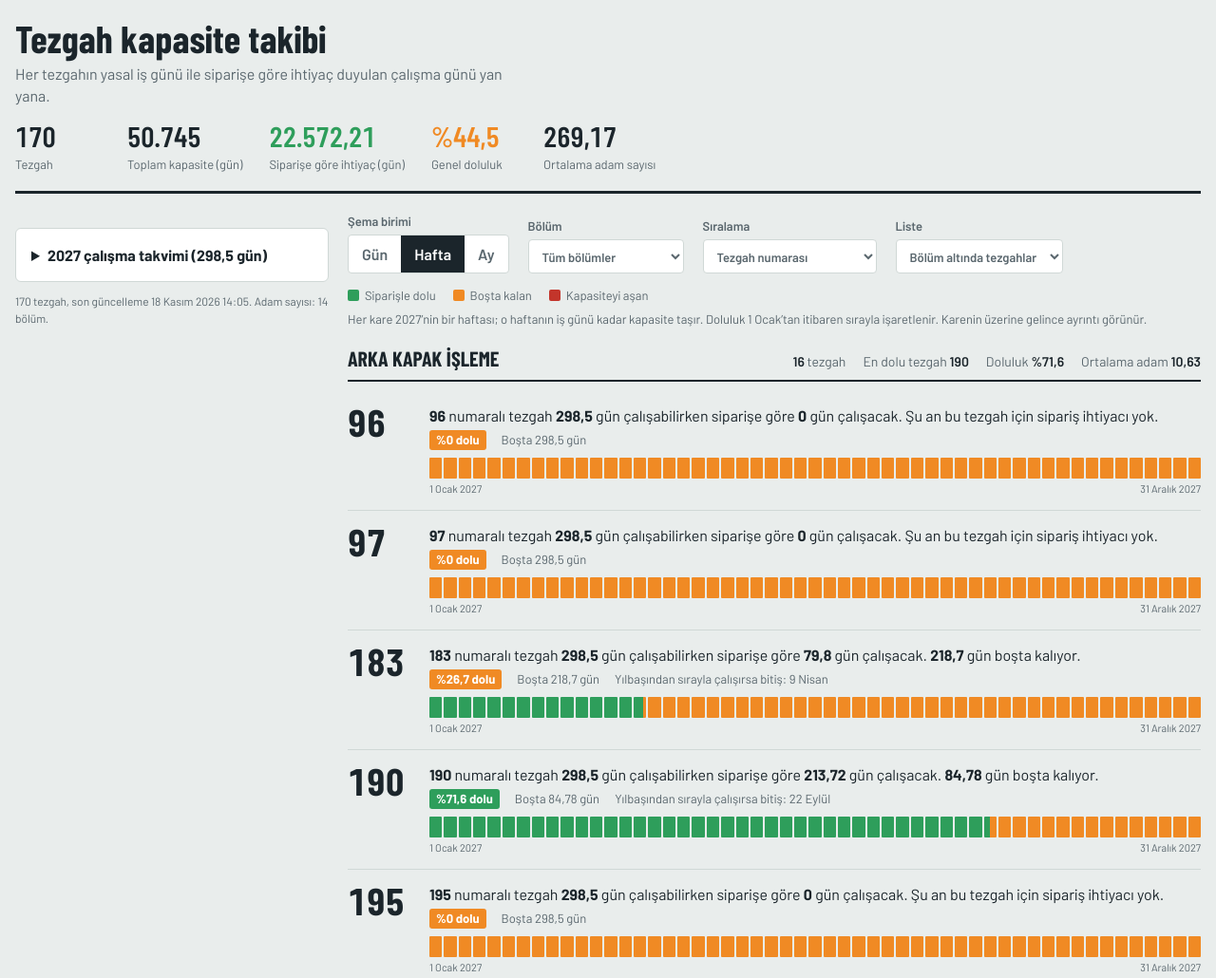
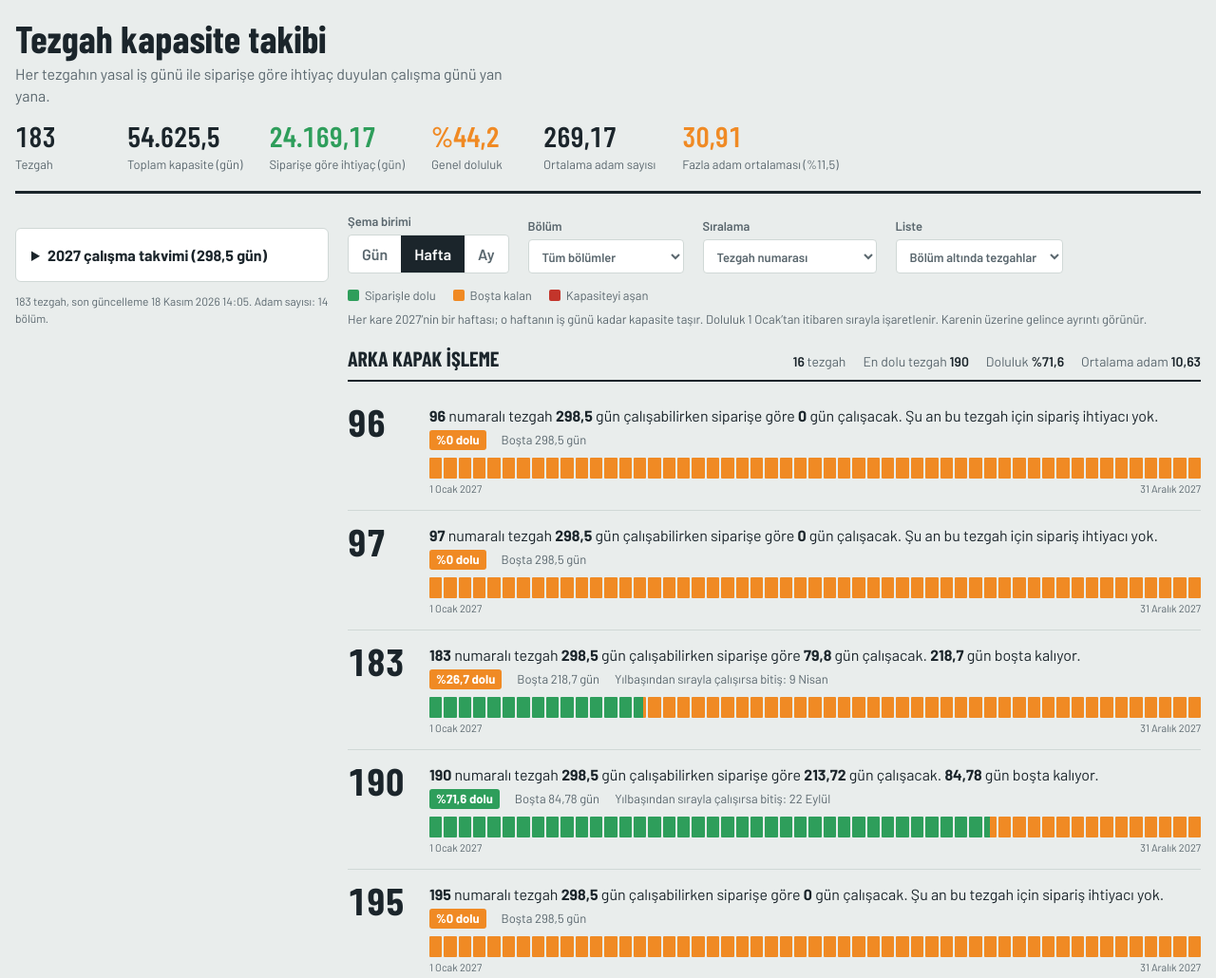
Before and after one commit to yunuskilic1989/tezgah-kapasite, a plain HTML site: page index.html in a window 1280 px wide. Shown: the top 1030 px of the page at 95% size. Drawn offline with nearby package versions, Linux system fonts and the light colour scheme.

Commit message:
Add files via upload

```diff
--- a/index.html
+++ b/index.html
@@ -89,6 +89,7 @@ textarea{min-height:110px;resize:vertical;font-family:ui-monospace,Consolas,mono
 .adamrow span{text-align:center;font-family:"Barlow Condensed","Arial Narrow",sans-serif;font-size:13px;font-weight:600;background:var(--surface-2);border:1px solid var(--line);border-radius:3px;padding:1px 0;white-space:nowrap;overflow:hidden}
 .ghead + .adamwrap{margin:0 0 10px}
 .adamwrap .hint{margin:0 0 3px}
+.adamrow span.fz{color:var(--bos);border-color:var(--bos)}
 
 .mach{display:grid;grid-template-columns:auto 1fr;gap:4px 16px;padding:14px 0;border-bottom:1px solid var(--line)}
 .mach:last-child{border-bottom:0}
@@ -239,6 +240,32 @@ textarea{min-height:110px;resize:vertical;font-family:ui-monospace,Consolas,mono
   const pct = r => '%' + (r*100).toLocaleString('tr-TR',{maximumFractionDigits:1});
   const esc = s => String(s ?? '').replace(/[&<>"']/g, c => ({'&':'&amp;','<':'&lt;','>':'&gt;','"':'&quot;',"'":'&#39;'}[c]));
   const idOf = t => String(t).trim().replace(/[^A-Za-z0-9_-]/g,'_').slice(0,120) || 'x';
+  // Aynı tezgah numarası farklı bölümlerde olabilir: anahtar bölüm + tezgah
+  const rowKey = r => String(r.bolum || '').trim().toLocaleLowerCase('tr') + '|' + String(r.tezgah).trim();
+  // Excel CSV'si: tırnaklı hücreler (içinde satır sonu olabilir), sekme ya da noktalı virgül ayracı
+  function csvRows(text){
+    text = text.replace(/^\ufeff/, '');
+    const ilk = text.split(/\r?\n/)[0] || '';
+    const ayrac = ilk.includes('\t') ? '\t' : ';';
+    const rows = []; let row = [], cell = '', q = false;
+    for (let i = 0; i < text.length; i++){
+      const ch = text[i];
+      if (q){
+        if (ch === '"'){ if (text[i+1] === '"'){ cell += '"'; i++; } else q = false; }
+        else cell += ch;
+      } else if (ch === '"' && cell === '') q = true;
+      else if (ch === ayrac){ row.push(cell); cell = ''; }
+      else if (ch === '\n' || ch === '\r'){
+        if (ch === '\r' && text[i+1] === '\n') i++;
+        row.push(cell); cell = '';
+        if (row.some(c => c.trim() !== '')) rows.push(row);
+        row = [];
+      } else cell += ch;
+    }
+    row.push(cell);
+    if (row.some(c => c.trim() !== '')) rows.push(row);
+    return rows.map(r => r.map(c => c.replace(/\s*\n\s*/g, ' ').trim()));
+  }
   const BOLUMSUZ = 'Bölüm girilmedi';
 
   function parseNum(s){
@@ -251,7 +278,7 @@ textarea{min-height:110px;resize:vertical;font-family:ui-monospace,Consolas,mono
 
   // ---------- storage ----------
   function localLoad(){
-    try { const raw = localStorage.getItem('tezgah-kapasite'); if (raw) JSON.parse(raw).forEach(r => state.rows.set(idOf(r.tezgah), { ...r, yasal: CAL.total })); } catch(e){}
+    try { const raw = localStorage.getItem('tezgah-kapasite'); if (raw) JSON.parse(raw).forEach(r => state.rows.set(rowKey(r), { ...r, yasal: CAL.total })); } catch(e){}
   }
   function localSave(){
     degisti = true;
@@ -259,7 +286,7 @@ textarea{min-height:110px;resize:vertical;font-family:ui-monospace,Consolas,mono
     try { localStorage.setItem('tezgah-kapasite', JSON.stringify([...state.rows.values()])); } catch(e){}
   }
   async function saveRow(r){
-    const id = idOf(r.tezgah);
+    const id = rowKey(r);
     if (db){
       try { await db.collection(COL).doc(id).set(r); }
       catch(e){
@@ -383,7 +410,7 @@ textarea{min-height:110px;resize:vertical;font-family:ui-monospace,Consolas,mono
     const y = +r.yasal||0, h = +r.ihtiyac||0;
     const oran = y>0 ? h/y : 0;
     const pill = h > y ? `<span class="pill a">${pct(oran)} yük</span>` : `<span class="pill ${oran>=0.5?'d':'b'}">${pct(oran)} dolu</span>`;
-    const id = idOf(r.tezgah);
+    const id = rowKey(r);
     const tools = state.readOnly ? '' : `<span class="tools"><button class="btn ghost small" data-edit="${esc(id)}">Düzenle</button><button class="btn danger small" data-del="${esc(id)}">Sil</button></span>`;
     const bolumTxt = state.mode === 'grup' ? '' : `<small>${esc(r.bolum || BOLUMSUZ)}</small>`;
     return `<article class="mach">
@@ -430,17 +457,44 @@ textarea{min-height:110px;resize:vertical;font-family:ui-monospace,Consolas,mono
     const aylik = Array.from({ length:12 }, (_, i) => k.reduce((t, p) => t + p.aylar[i], 0));
     return { aylik, ort: aylik.reduce((a, b) => a + b, 0) / 12 };
   }
+  // Bölümün aylık doluluk oranı (en dolu tezgaha göre, 1 Ocak'tan sırayla): 0..1
+  function bolumAyDoluluk(b){
+    const g = [...state.rows.values()].filter(r => bkey(r.bolum || BOLUMSUZ) === bkey(b));
+    if (!g.length) return null;
+    const m = enYuksek(g);
+    const k = ((+m.yasal) || CAL.total) / CAL.total;
+    let rest = +m.ihtiyac || 0;
+    return CAL.months.map(ay => { const cap = ay.cap * k; const u = Math.max(0, Math.min(cap, rest)); rest -= u; return cap > 0 ? u / cap : 0; });
+  }
+  // Fazla adam: boşta kalan ay(ın boş kısmı) kadar adam sayısı; her ay bölümler toplanır, 12 ayın ortalaması alınır
+  function fazlaAdam(bolumAdlari){
+    const k = bolumAdlari ? bolumAdlari.map(b => PERSONEL.get(bkey(b))).filter(Boolean) : [...PERSONEL.values()];
+    const aylik = Array(12).fill(0); let say = 0;
+    k.forEach(p => {
+      const d = bolumAyDoluluk(p.ad); if (!d) return;
+      say++;
+      p.aylar.forEach((n, i) => { aylik[i] += n * (1 - d[i]); });
+    });
+    if (!say) return null;
+    return { aylik, ort: aylik.reduce((a, b) => a + b, 0) / 12 };
+  }
   function adamSatiri(b, etiket){
     const p = PERSONEL.get(bkey(b));
     if (!p || state.view !== 'ay') return '';
-    const hucre = p.aylar.map((n, i) => `<span title="${AYLAR[i]}: ${fmt2(n)} kişi">${fmt2(n)}</span>`).join('');
+    const d = bolumAyDoluluk(b) || Array(12).fill(1);
+    const hucre = p.aylar.map((n, i) => {
+      const fazla = n * (1 - d[i]);
+      const t = `${AYLAR[i]}: ${fmt2(n)} kişi` + (fazla > 0.005 ? `, ${fmt2(fazla)} fazla` : '');
+      return `<span class="${fazla > 0.005 ? 'fz' : ''}" title="${t}">${fmt2(n)}</span>`;
+    }).join('');
     return etiket
       ? `<div class="adamwrap"><p class="hint">Aylık adam sayısı</p><div class="adamrow">${hucre}</div></div>`
       : `<div class="adamrow" aria-label="Aylık adam sayısı">${hucre}</div>`;
   }
   function adamMeta(b){
-    const a = adamOrt([b]);
-    return a ? `<span>Ortalama ${fmt2(a.ort)} kişi</span>` : '';
+    const a = adamOrt([b]); if (!a) return '';
+    const f = fazlaAdam([b]);
+    return `<span>Ortalama ${fmt2(a.ort)} kişi</span>` + (f && f.ort > 0.005 ? `<span style="color:var(--bos);font-weight:600">Fazla ${fmt2(f.ort)} kişi</span>` : '');
   }
 
   function enYuksek(g){
@@ -496,7 +550,10 @@ textarea{min-height:110px;resize:vertical;font-family:ui-monospace,Consolas,mono
       <div><span class="big" style="color:var(--dolu)">${fmt(t.ihtiyac)}</span><span class="l">Siparişe göre ihtiyaç (gün)</span></div>
       <div><span class="big" style="color:var(--bos)">${pct(t.oran)}</span><span class="l">Genel doluluk</span></div>` + (() => {
         const a = adamOrt(state.bolum === '*' ? null : [state.bolum]);
-        return a ? `<div title="Her ay bölümlerin adam sayıları toplanıp 12 ayın ortalaması alındı"><span class="big">${fmt2(a.ort)}</span><span class="l">Ortalama adam sayısı</span></div>` : '';
+        return a ? `<div title="Her ay bölümlerin adam sayıları toplanıp 12 ayın ortalaması alındı"><span class="big">${fmt2(a.ort)}</span><span class="l">Ortalama adam sayısı</span></div>` + (() => {
+          const f = fazlaAdam(state.bolum === '*' ? null : [state.bolum]);
+          return f ? `<div title="Boşta kalan aylarda (kısmen boşsa boş kısmı kadar) bölümlerin adam sayıları toplanıp 12 ayın ortalaması alındı"><span class="big" style="color:var(--bos)">${fmt2(f.ort)}</span><span class="l">Fazla adam ortalaması (%${(f.ort / a.ort * 100).toLocaleString('tr-TR',{maximumFractionDigits:1})})</span></div>` : '';
+        })() : '';
       })();
 
     const notes = { gun:'Her kare bir iş günü (Pazar ve resmi tatiller yok, ince kare yarım gün).', hafta:`Her kare ${YIL}’nin bir haftası; o haftanın iş günü kadar kapasite taşır.`, ay:'Her kare bir ay; o ayın iş günü kadar kapasite taşır. Bölümlerin aylık adam sayısı karelerin üstünde.' };
@@ -558,7 +615,7 @@ textarea{min-height:110px;resize:vertical;font-family:ui-monospace,Consolas,mono
     if (!tezgah){ msg.className='msg err'; msg.textContent='Tezgah numarasını yaz.'; return; }
     if (!(ihtiyac >= 0)){ msg.className='msg err'; msg.textContent='İhtiyaç çalışma günü sayı olmalı (boş bırakırsan 0 sayılır).'; return; }
     const wasEditing = !!state.editing;
-    if (state.editing && state.editing !== idOf(tezgah)){
+    if (state.editing && state.editing !== rowKey({ tezgah, bolum })){
       try { await deleteRow(state.editing); } catch(err){}
     }
     try {
@@ -610,8 +667,7 @@ textarea{min-height:110px;resize:vertical;font-family:ui-monospace,Consolas,mono
 
   // ---------- paste ----------
   function parsePaste(text, defBolum){
-    const lines = text.replace(/\r/g,'').split('\n').filter(l => l.trim() !== '');
-    const rows = lines.map(l => l.split(/\t|;/));
+    const rows = csvRows(text);
     const low = s => String(s).toLocaleLowerCase('tr');
     const find = (re) => rows.find(r => r.some(c => re.test(low(c))));
     const yasalRow = find(/yasal/);
@@ -679,7 +735,7 @@ textarea{min-height:110px;resize:vertical;font-family:ui-monospace,Consolas,mono
       catch(e){ text = new TextDecoder('windows-1254').decode(buf); }
       text = text.replace(/^\ufeff/, '');
       state.rows.clear();
-      parsePaste(text, '').forEach(it => state.rows.set(idOf(it.tezgah), { ...it, yasal: CAL.total }));
+      parsePaste(text, '').forEach(it => state.rows.set(rowKey(it), { ...it, yasal: CAL.total }));
       kaynak = 'dosya';
       return { tarih: res.headers.get('Last-Modified') };
     } catch(e){ return null; }
```
